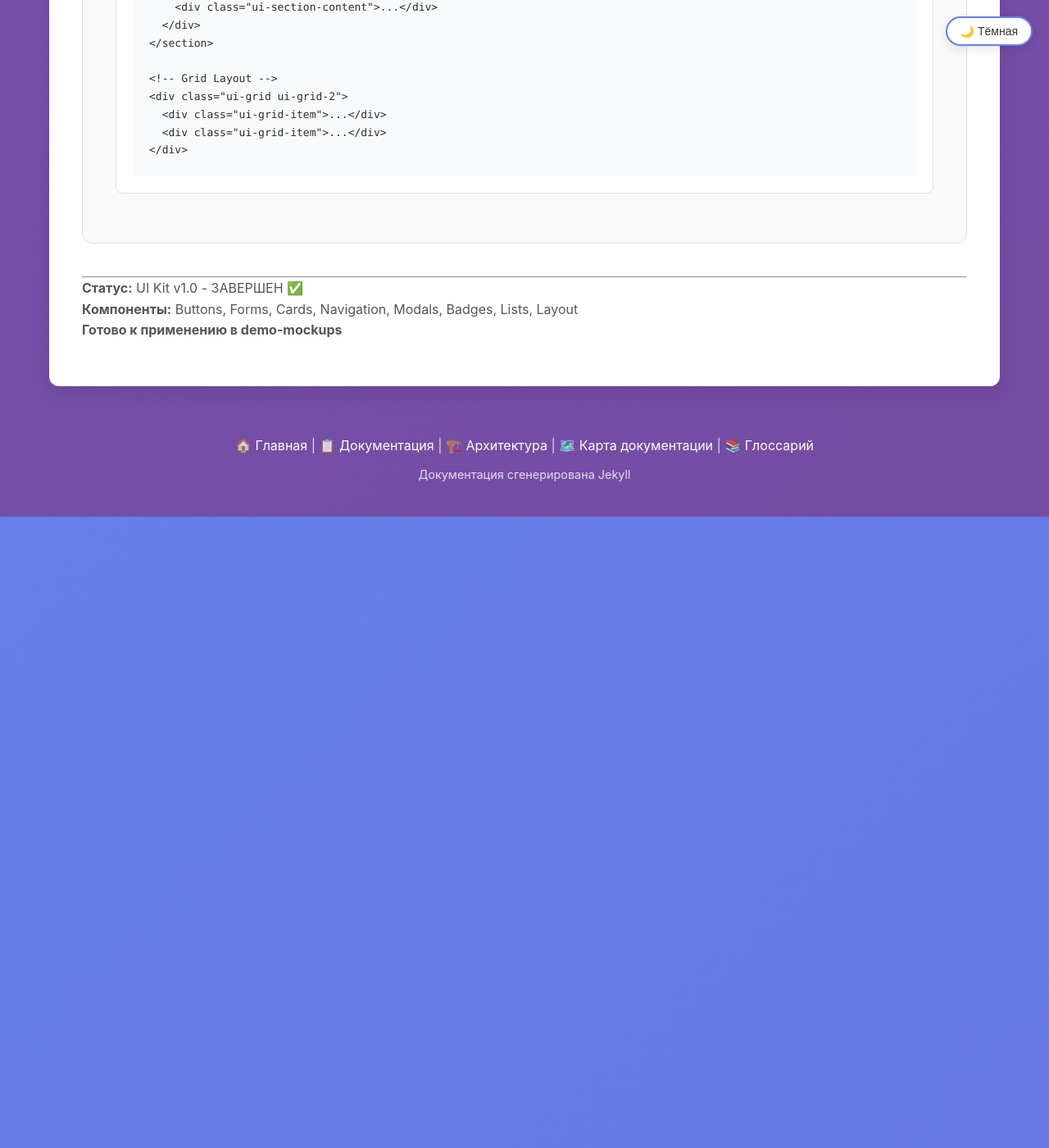
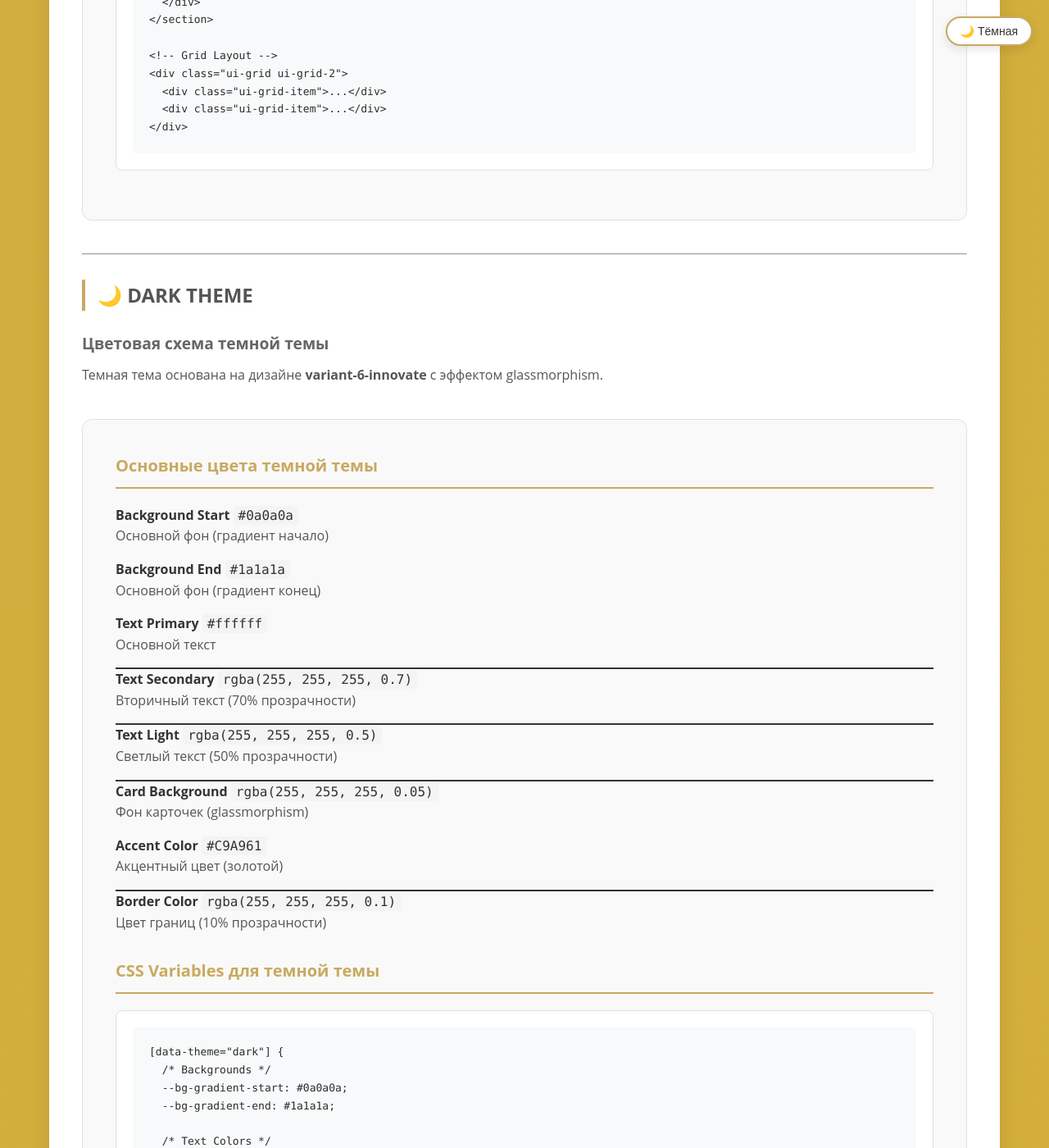
Before and after one commit to zaebee/medicine, a Jekyll site: the page built from docs/design/ui-kit.md, in a window 1280 px wide and 1400 px high, scrolled down 17817 px. Shown: the whole window at 82% size. Built offline with Jekyll 4.4.1, drawn with Linux system fonts in a browser that asks for light colours; before the commit the page ends 18447 px from its top, so only the background shows below that; some of the changed text lies outside the part shown.

Commit message:
feat: add dark theme to design system and documentation layout
- Add Dark Theme section to UI Kit with variant-6-innovate colors
- Update documentation.html layout with gold gradient (#C9A961, #D4AF37)
- Implement glassmorphism dark theme (#0a0a0a, #1a1a1a backgrounds)
- Add CSS variables documentation for dark theme
- Update font-family to use Open Sans as primary
- Fix color variables in index.html for theme compatibility

Co-authored-by: Ona <no-reply@ona.com>

```diff
--- a/docs/_layouts/documentation.html
+++ b/docs/_layouts/documentation.html
@@ -9,33 +9,33 @@
 
     <style>
         :root {
-            /* Light theme variables */
-            --bg-gradient-start: #667eea;
-            --bg-gradient-end: #764ba2;
+            /* Light theme variables - aligned with design system */
+            --bg-gradient-start: #C9A961;
+            --bg-gradient-end: #D4AF37;
             --text-primary: #333;
             --text-secondary: #555;
             --text-light: #666;
             --card-bg: white;
             --card-shadow: rgba(0,0,0,0.1);
-            --accent-color: #667eea;
+            --accent-color: #C9A961;
             --border-color: #ddd;
             --code-bg: #f4f4f4;
-            --quote-bg: #f8f9ff;
+            --quote-bg: #fffbf5;
         }
 
         [data-theme="dark"] {
-            /* Dark theme variables */
-            --bg-gradient-start: #2c3e50;
-            --bg-gradient-end: #34495e;
-            --text-primary: #ecf0f1;
-            --text-secondary: #bdc3c7;
-            --text-light: #95a5a6;
-            --card-bg: #34495e;
-            --card-shadow: rgba(0,0,0,0.3);
-            --accent-color: #3498db;
-            --border-color: #4a5f7a;
-            --code-bg: #2c3e50;
-            --quote-bg: #3c5670;
+            /* Dark theme variables - aligned with variant-6-innovate mockup */
+            --bg-gradient-start: #0a0a0a;
+            --bg-gradient-end: #1a1a1a;
+            --text-primary: #ffffff;
+            --text-secondary: rgba(255, 255, 255, 0.7);
+            --text-light: rgba(255, 255, 255, 0.5);
+            --card-bg: rgba(255, 255, 255, 0.05);
+            --card-shadow: 0 8px 32px 0 rgba(0, 0, 0, 0.3);
+            --accent-color: #C9A961;
+            --border-color: rgba(255, 255, 255, 0.1);
+            --code-bg: #1a1a1a;
+            --quote-bg: rgba(255, 255, 255, 0.05);
         }
 
         * {
@@ -45,7 +45,7 @@
         }
 
         body {
-            font-family: -apple-system, BlinkMacSystemFont, 'Segoe UI', Roboto, Oxygen, Ubuntu, Cantarell, sans-serif;
+            font-family: 'Open Sans', -apple-system, BlinkMacSystemFont, 'Segoe UI', Roboto, Oxygen, Ubuntu, Cantarell, sans-serif;
             line-height: 1.6;
             color: var(--text-primary);
             background: linear-gradient(135deg, var(--bg-gradient-start) 0%, var(--bg-gradient-end) 100%);
--- a/docs/design/ui-kit.md
+++ b/docs/design/ui-kit.md
@@ -907,8 +907,147 @@ permalink: /design/ui-kit/
 
 ---
 
+## 🌙 DARK THEME {#dark-theme}
+
+### Цветовая схема темной темы
+
+Темная тема основана на дизайне **variant-6-innovate** с эффектом glassmorphism.
+
+<div class="component-section">
+  <h4>Основные цвета темной темы</h4>
+
+  <div class="color-grid">
+    <div class="color-item">
+      <div class="color-swatch" style="background: #0a0a0a;"></div>
+      <div class="color-info">
+        <strong>Background Start</strong>
+        <code>#0a0a0a</code>
+        <p>Основной фон (градиент начало)</p>
+      </div>
+    </div>
+
+    <div class="color-item">
+      <div class="color-swatch" style="background: #1a1a1a;"></div>
+      <div class="color-info">
+        <strong>Background End</strong>
+        <code>#1a1a1a</code>
+        <p>Основной фон (градиент конец)</p>
+      </div>
+    </div>
+
+    <div class="color-item">
+      <div class="color-swatch" style="background: #ffffff;"></div>
+      <div class="color-info">
+        <strong>Text Primary</strong>
+        <code>#ffffff</code>
+        <p>Основной текст</p>
+      </div>
+    </div>
+
+    <div class="color-item">
+      <div class="color-swatch" style="background: rgba(255, 255, 255, 0.7); border: 1px solid #333;"></div>
+      <div class="color-info">
+        <strong>Text Secondary</strong>
+        <code>rgba(255, 255, 255, 0.7)</code>
+        <p>Вторичный текст (70% прозрачности)</p>
+      </div>
+    </div>
+
+    <div class="color-item">
+      <div class="color-swatch" style="background: rgba(255, 255, 255, 0.5); border: 1px solid #333;"></div>
+      <div class="color-info">
+        <strong>Text Light</strong>
+        <code>rgba(255, 255, 255, 0.5)</code>
+        <p>Светлый текст (50% прозрачности)</p>
+      </div>
+    </div>
+
+    <div class="color-item">
+      <div class="color-swatch" style="background: rgba(255, 255, 255, 0.05); border: 1px solid #333;"></div>
+      <div class="color-info">
+        <strong>Card Background</strong>
+        <code>rgba(255, 255, 255, 0.05)</code>
+        <p>Фон карточек (glassmorphism)</p>
+      </div>
+    </div>
+
+    <div class="color-item">
+      <div class="color-swatch" style="background: #C9A961;"></div>
+      <div class="color-info">
+        <strong>Accent Color</strong>
+        <code>#C9A961</code>
+        <p>Акцентный цвет (золотой)</p>
+      </div>
+    </div>
+
+    <div class="color-item">
+      <div class="color-swatch" style="background: rgba(255, 255, 255, 0.1); border: 1px solid #333;"></div>
+      <div class="color-info">
+        <strong>Border Color</strong>
+        <code>rgba(255, 255, 255, 0.1)</code>
+        <p>Цвет границ (10% прозрачности)</p>
+      </div>
+    </div>
+  </div>
+
+  <h4>CSS Variables для темной темы</h4>
+  <div class="code-block">
+    <pre><code>[data-theme="dark"] {
+  /* Backgrounds */
+  --bg-gradient-start: #0a0a0a;
+  --bg-gradient-end: #1a1a1a;
+
+  /* Text Colors */
+  --text-primary: #ffffff;
+  --text-secondary: rgba(255, 255, 255, 0.7);
+  --text-light: rgba(255, 255, 255, 0.5);
+
+  /* Card & Components */
+  --card-bg: rgba(255, 255, 255, 0.05);
+  --card-shadow: 0 8px 32px 0 rgba(0, 0, 0, 0.3);
+
+  /* Accent & Borders */
+  --accent-color: #C9A961;
+  --border-color: rgba(255, 255, 255, 0.1);
+
+  /* Code & Quotes */
+  --code-bg: #1a1a1a;
+  --quote-bg: rgba(255, 255, 255, 0.05);
+}</code></pre>
+  </div>
+
+  <h4>Glassmorphism эффект</h4>
+  <p>Темная тема использует эффект glassmorphism для карточек и компонентов:</p>
+  <div class="code-block">
+    <pre><code>.glass-card {
+  background: rgba(255, 255, 255, 0.05);
+  backdrop-filter: blur(10px);
+  border: 1px solid rgba(255, 255, 255, 0.1);
+  box-shadow: 0 8px 32px 0 rgba(0, 0, 0, 0.3);
+}</code></pre>
+  </div>
+
+  <h4>Переключение темы</h4>
+  <p>Для переключения между светлой и темной темой используется атрибут <code>data-theme</code> на элементе <code>&lt;body&gt;</code>:</p>
+  <div class="code-block">
+    <pre><code>// JavaScript для переключения темы
+const toggleTheme = () => {
+  const currentTheme = document.body.getAttribute('data-theme');
+  const newTheme = currentTheme === 'dark' ? 'light' : 'dark';
+  document.body.setAttribute('data-theme', newTheme);
+  localStorage.setItem('theme', newTheme);
+};
+
+// Загрузка сохраненной темы
+const savedTheme = localStorage.getItem('theme') || 'light';
+document.body.setAttribute('data-theme', savedTheme);</code></pre>
+  </div>
+</div>
+
+---
+
 **Статус:** UI Kit v1.0 - ЗАВЕРШЕН ✅
-**Компоненты:** Buttons, Forms, Cards, Navigation, Modals, Badges, Lists, Layout
+**Компоненты:** Buttons, Forms, Cards, Navigation, Modals, Badges, Lists, Layout, Dark Theme
 **Готово к применению в demo-mockups**
 
 <style>
--- a/docs/index.html
+++ b/docs/index.html
@@ -311,7 +311,7 @@ permalink: /
         </header>
 
         <section class="quick-stats">
-            <h2 style="text-align: center; margin-bottom: 20px; color: #333;">📊 {% include t.html term="project.project_overview" %}</h2>
+            <h2 style="text-align: center; margin-bottom: 20px; color: var(--text-primary);">📊 {% include t.html term="project.project_overview" %}</h2>
             <div class="stats-grid">
                 <div class="stat-item">
                     <span class="stat-number">9</span>
@@ -439,7 +439,7 @@ permalink: /
         </section>
 
         <section class="features-overview">
-            <h2 style="text-align: center; margin-bottom: 20px; color: #333;">🎯 Ключевые функции проекта</h2>
+            <h2 style="text-align: center; margin-bottom: 20px; color: var(--text-primary);">🎯 Ключевые функции проекта</h2>
             <div class="features-grid">
                 <div class="feature-category">
                     <h4>📅 {% include t.html term="project.must_have_features" %}</h4>
```
